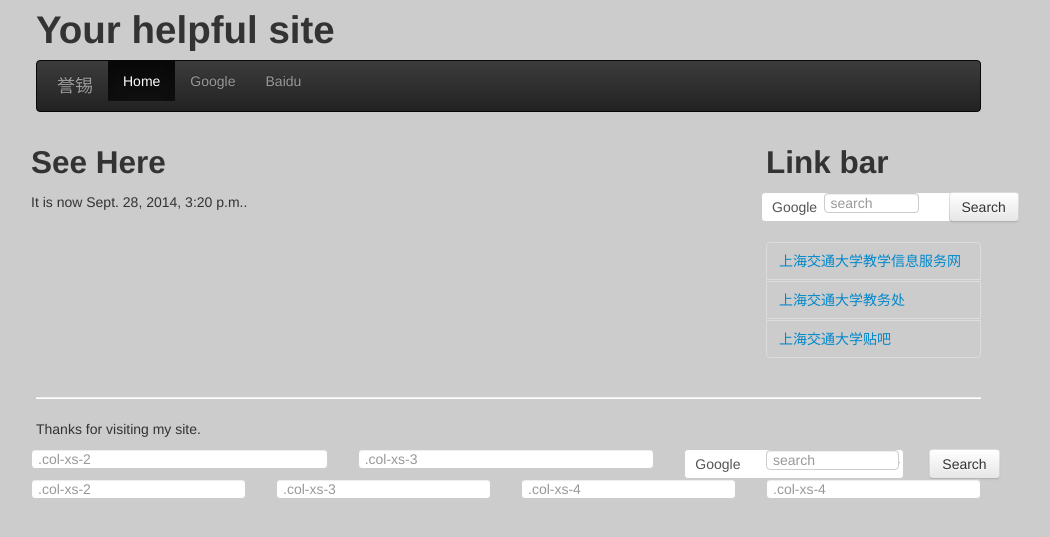
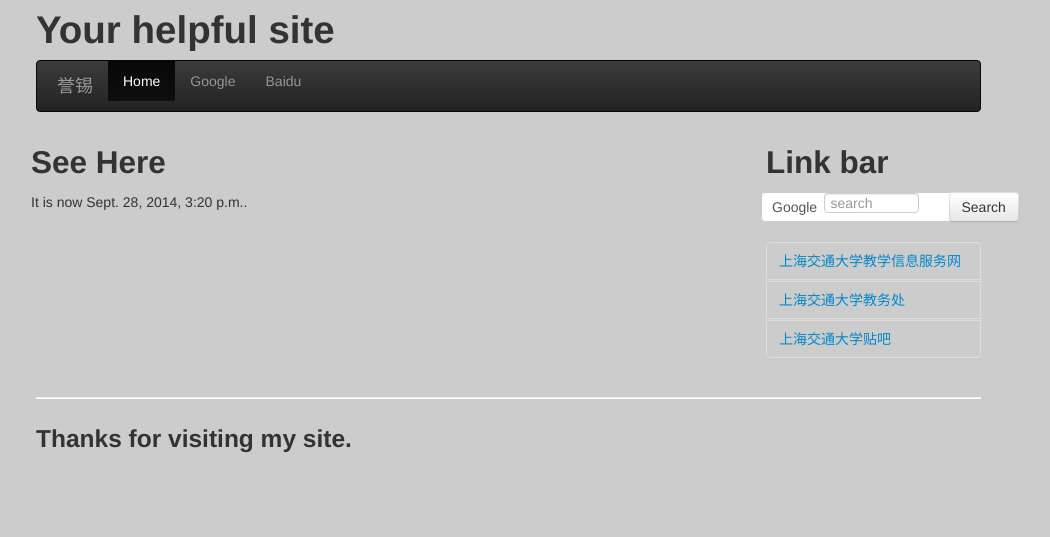
Before and after one commit to kdplus/django-bootstrap, a Django app: page /time/ in a window 1280 px wide. Shown: the top 537 px of the page, without its empty margins (129-1179 px from the left). Run offline with Django 3.2, Linux system fonts and the light colour scheme; parts of the project's set-up code (start-up, migrations or seed data) failed here and were passed over; some libraries are stand-ins or nearby versions.

Commit message:
修改了一下底下的排版

```diff
--- a/mysite/templates/base.html
+++ b/mysite/templates/base.html
@@ -83,46 +83,9 @@
 
 			{% block footer %}
 			<hr>
-			<p>Thanks for visiting my site.</p>
+			<h3>Thanks for visiting my site.</h3>
 			{% endblock %}
-			<div class="row">
-  <div class="col-md-4">
-    <input type="text" class="form-control" placeholder=".col-xs-2">
-  </div>
-  <div class="col-md-4">
-    <input type="text" class="form-control" placeholder=".col-xs-3">
-  </div>
-  <form action="http://64.233.168.54/search" target="_blank" class="form-search" >
-  <div class="col-md-1">
-    <select id="search-en"  onchange="changeAction();">
-										<option value="http://64.233.168.54/search">Google</option>
-										<option value="http://www.baidu.com/baidu">Baidu</option>
-									</select>
-  </div>
-  <div class="col-md-2">
-    <input id=wp type=text name='q' class="form-control " placeholder="search">
-  </div>
-  <div class="col-md-1">
-    <input type="submit" value="Search" class="btn" >
-  </div>
-  </form>
-</div>
-<div class="row">
-  <div class="col-md-3">
-    <input type="text" class="form-control" placeholder=".col-xs-2">
-  </div>
-  <div class="col-md-3">
-    <input type="text" class="form-control" placeholder=".col-xs-3">
-  </div>
-  <div class="col-md-3">
-    <input type="text" class="form-control" placeholder=".col-xs-4">
-  </div>
-  <div class="col-md-3">
-    <input type="text" class="form-control" placeholder=".col-xs-4">
-  </div>
-</div>
-		</div>
-	</div>
+
 	<script type="text/javascript">
 							$(function(){
 
```
